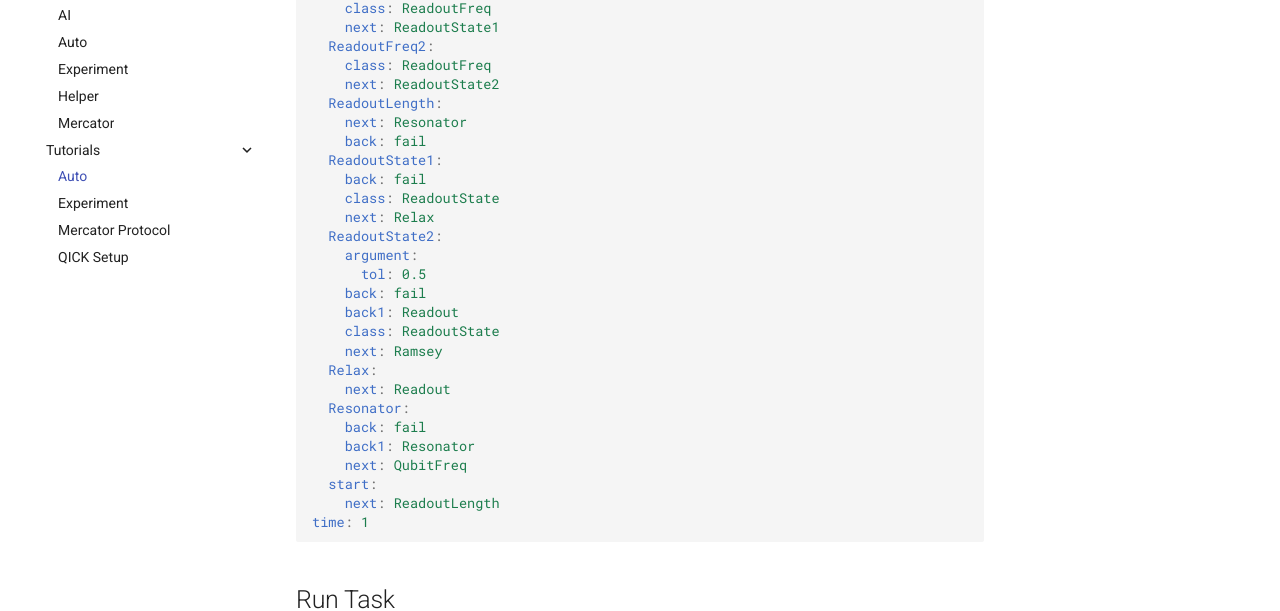
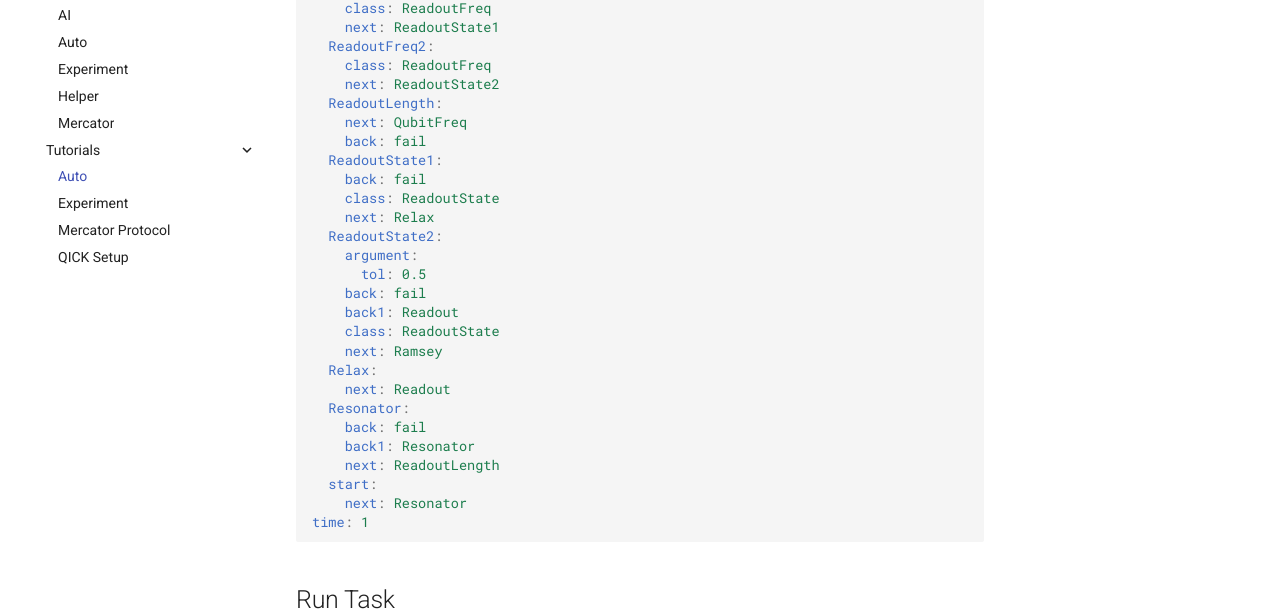
Before and after one commit to clelandlab/quick, an MkDocs documentation site: the page built from docs/Tutorials/auto.md, in a window 1280 px wide and 900 px high, scrolled down 1211 px. Shown: the part 147-758 px from the top of the window. Built offline with MkDocs 1.6.1 and Material for MkDocs 9.7.7, drawn with Linux system fonts in a browser that asks for light colours; comment, search, counter and statistics services are not loaded; part of the change alters nothing that is shown.

````diff
--- a/docs/Tutorials/auto.md
+++ b/docs/Tutorials/auto.md
@@ -66,7 +66,7 @@ steps: # auto steps
     class: ReadoutFreq
     next: ReadoutState2
   ReadoutLength:
-    next: Resonator
+    next: QubitFreq
     back: fail
   ReadoutState1:
     back: fail
@@ -84,9 +84,9 @@ steps: # auto steps
   Resonator:
     back: fail
     back1: Resonator
-    next: QubitFreq
+    next: ReadoutLength
   start:
-    next: ReadoutLength
+    next: Resonator
 time: 1
 ```
 
````
